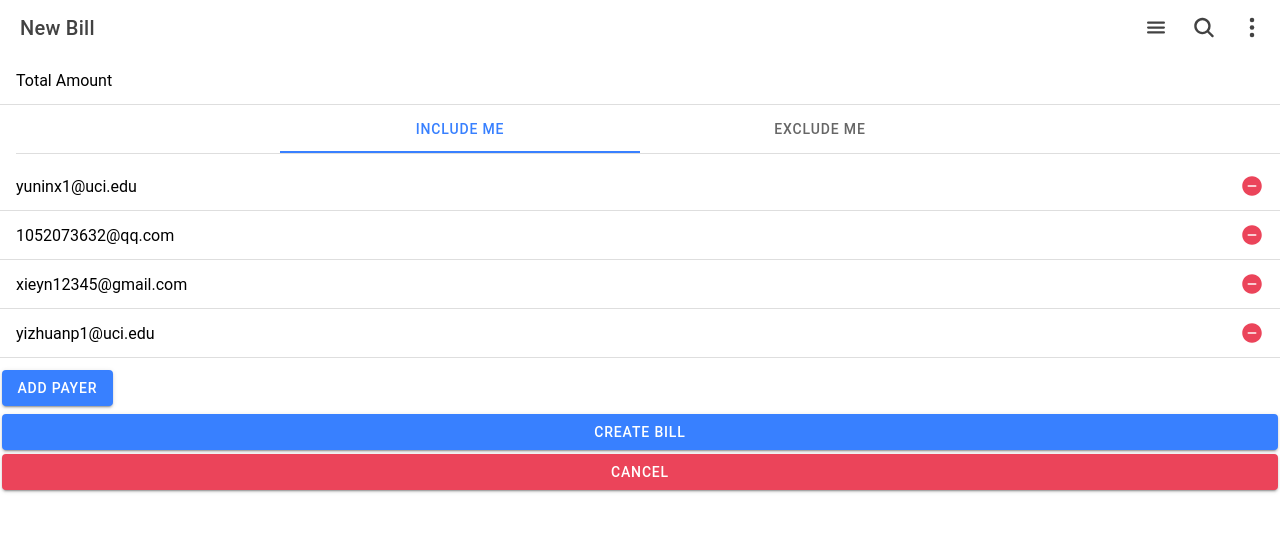
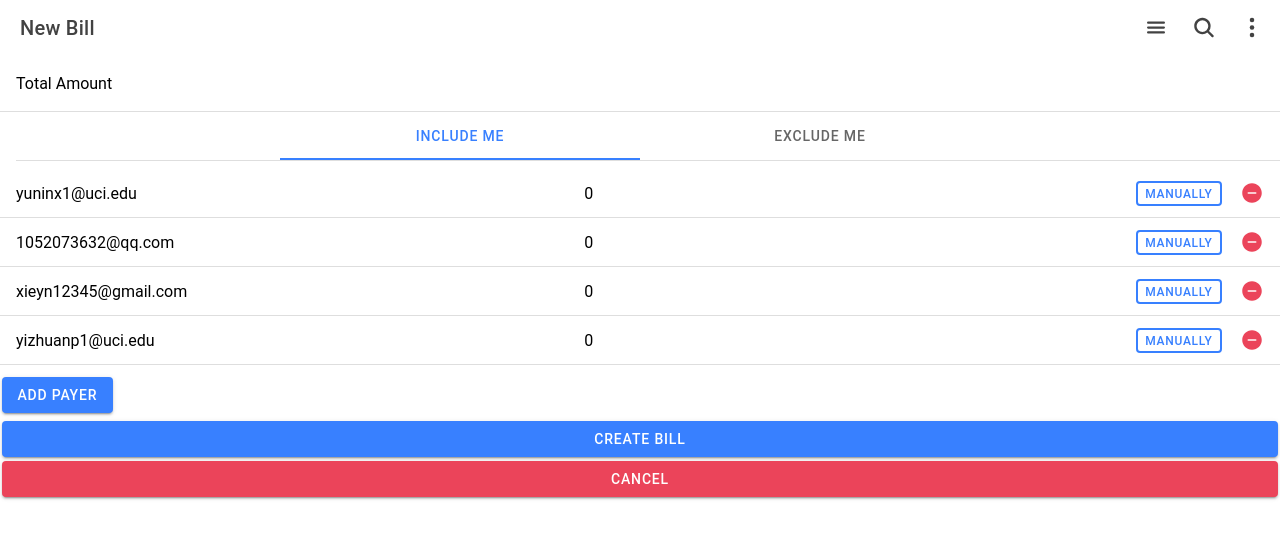
Before and after one commit to darlingof02/billshare_frontend, a React (Create React App) app: page /create_bill in a window 1280 px wide. Shown: the top 538 px of the page. Built offline with nearby package versions, Linux system fonts and the light colour scheme.

Commit message:
auto calc

```diff
--- a/src/pages/AddBillPage.tsx
+++ b/src/pages/AddBillPage.tsx
@@ -1,15 +1,16 @@
-import { InputChangeEventDetail, IonButton, IonButtons, IonContent, IonIcon, IonInput, IonItem, IonLabel, IonList, IonPage, IonSegment, IonSegmentButton, IonTitle, IonToolbar } from "@ionic/react";
-import {search,menu, ellipsisHorizontal, ellipsisVertical, play, removeCircle } from 'ionicons/icons';
+import { InputChangeEventDetail, IonButton, IonButtons, IonChip, IonContent, IonIcon, IonInput, IonItem, IonLabel, IonList, IonPage, IonSegment, IonSegmentButton, IonTitle, IonToolbar } from "@ionic/react";
+import {search,menu, ellipsisHorizontal, ellipsisVertical, play, removeCircle, closeCircle } from 'ionicons/icons';
 import React, { useState } from "react";
 import { useHistory } from "react-router";
 
+
+// TODO: 将idx改成payer在list中的idx，就不用遍历列表了
 
 interface Payer {
     email: string;
     amount: number;
     autoCalc: boolean
 }
-
 
 const AddBillPage: React.FC = () => {
     const history = useHistory()
@@ -22,20 +23,111 @@ const AddBillPage: React.FC = () => {
     ]
 
     const [total, setTotal] = useState(0)
-    const [mode, setMode] = useState("include")
+    const [splitMode, setSplitMode] = useState("include")
     const [payerList, setPayerList] = useState<Payer[]>(simulate)
 
     const calcAmount = (deduction:Number) => {
 
 
     }
+    const splitAmount = (totalNum:number) => {
+        let payerNum = 0;
+        if(splitMode == 'include')
+            payerNum = 1
+        const payerList_: any[] | ((prevState: Payer[]) => Payer[]) = []
+
+        Object.assign(payerList_,payerList)
+        payerList_.forEach((payer:Payer,idx,payerList_) =>{
+            if(!payer.autoCalc)
+                totalNum -= payer.amount;
+            else
+                payerNum++;
+        })
+        payerList_.forEach((payer:Payer,idx,payerList_) =>{
+            if(payer.autoCalc)
+                payer.amount = Number((totalNum/payerNum).toFixed(2))
+        })
+        setTotal(totalNum)
+        setPayerList(payerList_)
+    }
+
+    // const handleBlur = (e:React.FocusEvent<HTMLIonInputElement, Element>) => {
+
+    //     const email = e.currentTarget.getAttribute("payer-email");
+    //     let totalNum = total
+
+    //     const payerList_: any[] | ((prevState: Payer[]) => Payer[]) = []
+    //     Object.assign(payerList_,payerList)
+    //     for(let i =0;i<payerList_.length;i++ ) {
+    //         if(payerList_[i].email==email){
+    //             payerList_[i].autoCalc = false;
+    //             payerList_[i].amount = e.target.value;
+    //             console.log(email)
+    //             console.log(payerList_[i])
+
+    //             break;
+    //         }
+    //     }
+    //     let payerNum = 0;
+    //     if(splitMode == 'include')
+    //         payerNum = 1
+    //     payerList_.forEach((payer:Payer,idx,payerList_) =>{
+    //         if(!payer.autoCalc)
+    //             totalNum -= payer.amount;
+    //         else
+    //             payerNum++;
+    //     })
+    //     payerList_.forEach((payer:Payer,idx,payerList_) =>{
+    //         if(payer.autoCalc)
+    //             payer.amount = Number((totalNum/payerNum).toFixed(2))
+    //     })
+    //     setPayerList(payerList_)
+
+    // }
+
+    // const handleEditManually = (e:any) => {
+    //     const email = e.target.getAttribute("payer-email");
+    //     console.log(e.target)
+    //     if(e.target.getAttribute("fill") == "outline"){
+    //         e.target.setAttribute("fill","solid")
+    //         console.log("wuhu")
+    //     }
+
+    //     else
+    //         e.target.getAttribute("fill","outline")
+    //     const payerList_: any[] | ((prevState: Payer[]) => Payer[]) = []
+    //     Object.assign(payerList_,payerList)
+    //     for(let i =0;i<payerList_.length;i++ ) {
+    //         if(payerList_[i].email==email){
+    //             payerList_[i].autoCalc = false;
+    //             payerList_[i].amount = Number(e.target.value);
+    //             // console.log(email)
+    //             // console.log(payerList_[i])
+    //             break;
+    //         }
+    //     }
+    //     setPayerList(payerList_)
+    // }
+    // const handleChange = (e:any) => {
+    //     const email = e.target.getAttribute("payer-email");
+    //     const payerList_: any[] | ((prevState: Payer[]) => Payer[]) = []
+    //     Object.assign(payerList_,payerList)
+    //     for(let i =0;i<payerList_.length;i++ ) {
+    //         if(payerList_[i].email==email){
+    //             payerList_[i].autoCalc = false;
+    //             payerList_[i].amount = e.target.value;
+    //             // console.log(email)
+    //             // console.log(payerList_[i])
+    //             break;
+    //         }
+    //     }
+    //     setPayerList(payerList_)
+    // }
+
 
     const del = (e:any) => {
-        const index = e.target.getAttribute("data-index");
+        const index = e.target.getAttribute("payer-email");
         console.log(index)
-        const element = document.getElementById(index)
-        console.log(element)
-        // element?.parentNode?.removeChild(element);
         const payerList_: any[] | ((prevState: Payer[]) => Payer[]) = []
         Object.assign(payerList_,payerList)
         for(let i =0;i<payerList_.length;i++ ) {
@@ -50,7 +142,6 @@ const AddBillPage: React.FC = () => {
 
     return (
         <IonPage>
-
             <IonToolbar>
                 <IonButtons slot="secondary">
                     <IonButton >
@@ -69,12 +160,13 @@ const AddBillPage: React.FC = () => {
             </IonToolbar>
             <IonContent>
             <IonItem>
-                <IonLabel>Total Amount</IonLabel>
-                <IonInput type='tel' onIonChange={(event) => {console.log(payerList);setTotal(Number(event.detail.value))}}></IonInput>
+                <IonLabel slot="" position="floating">Total Amount</IonLabel>
+                <IonInput type='tel' onIonChange={(event) => {splitAmount(Number(event.detail.value))}}></IonInput>
+
             </IonItem>
 
             <IonItem>
-                <IonSegment value={mode} onIonChange={e => setMode(String(e.detail.value))}>
+                <IonSegment value={splitMode} onIonChange={e => setSplitMode(String(e.detail.value))}>
                     <IonSegmentButton value="include">
                         <IonLabel>include me</IonLabel>
                     </IonSegmentButton>
@@ -89,8 +181,13 @@ const AddBillPage: React.FC = () => {
             {payerList.map((payer) =>
                 <IonItem key={payer.email} id={payer.email}>
                     <IonLabel >{payer.email}</IonLabel>
-                    <IonInput type='tel' inputmode="numeric" slot="end" clearOnEdit={true}></IonInput>
-                    <IonIcon data-index={payer.email} color="danger" slot="end" ios={removeCircle}
+                    <IonInput payer-email={payer.email} type='tel' value={String(payer.amount)} slot="end" clearOnEdit={true}
+                    onIonChange={(e)=>(e)}></IonInput>
+                    <IonButton payer-email={payer.email} slot="end" fill="outline"
+                        onClick={(e) => (e)}>
+                        manually
+                    </IonButton>
+                    <IonIcon payer-email={payer.email} color="danger" slot="end" ios={removeCircle}
                     onClick = {(event) =>{del(event)}}/>
                 </IonItem>
 
```
